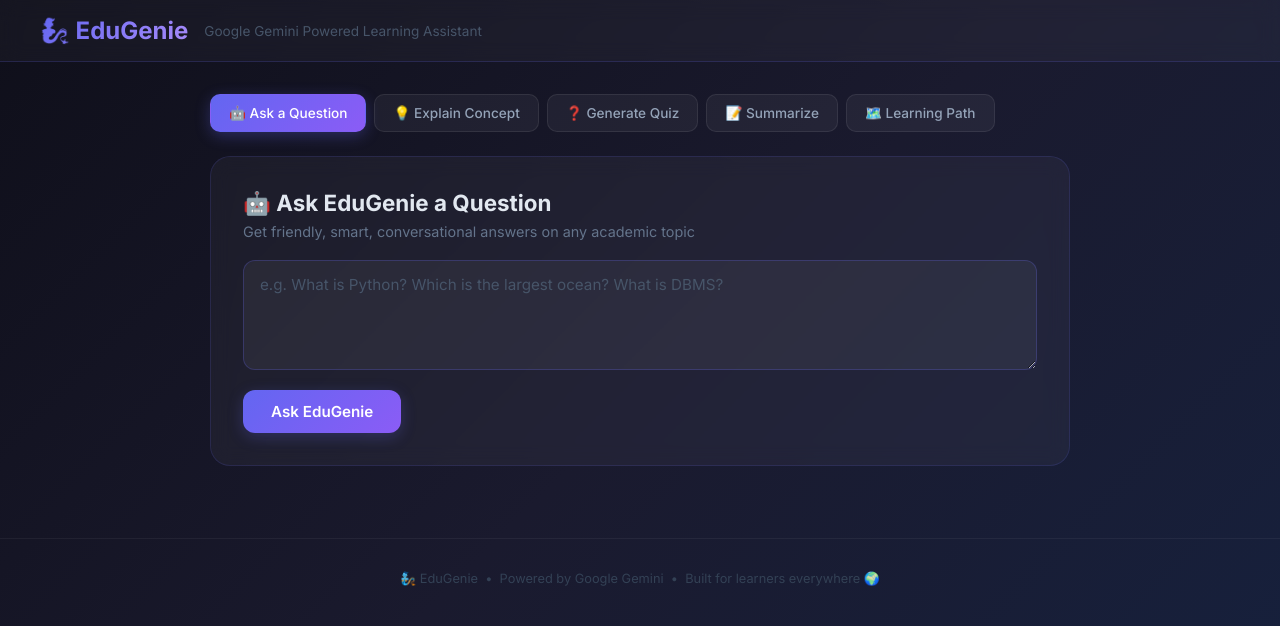
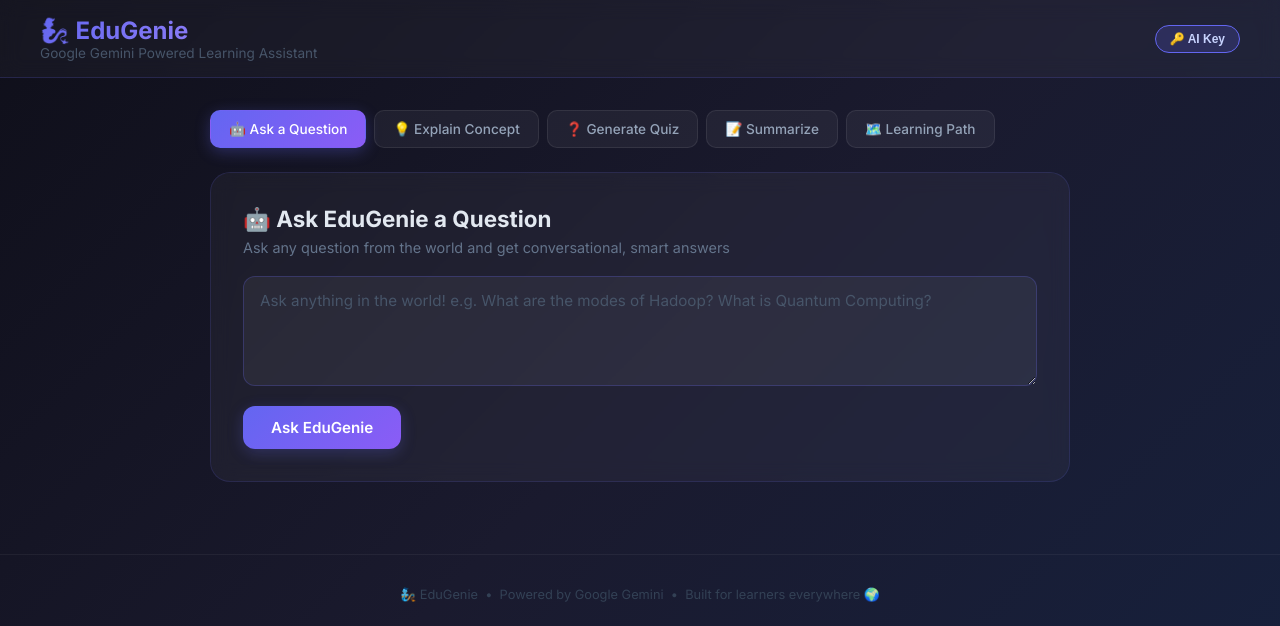
Before and after one commit to Afrose0507/EduGenie-project, a FastAPI app: page / in a window 1280 px wide. Shown: the top 626 px of the page. Run offline with FastAPI, Linux system fonts and the light colour scheme.

Commit message:
Enable universal real-time AI answers for every question in the world

```diff
--- a/main.py
+++ b/main.py
@@ -17,32 +17,41 @@ app.mount("/static", StaticFiles(directory="static"), name="static")
 async def home():
     return FileResponse("templates/index.html")
 
+@app.get("/api/status")
+async def api_status():
+    has_key = bool(API_KEY and len(API_KEY) > 10)
+    return {
+        "status": "online",
+        "has_server_api_key": has_key,
+        "key_preview": f"{API_KEY[:6]}...{API_KEY[-4:]}" if has_key else "Not Configured on Render"
+    }
+
 @app.post("/qa")
 async def qa(question: str = Form(...), api_key: str = Form("")):
-    key = api_key or API_KEY
+    key = api_key.strip() or API_KEY
     result = get_answer(question, key)
     return JSONResponse({"result": result})
 
 @app.post("/explain")
 async def explain(topic: str = Form(...), api_key: str = Form("")):
-    key = api_key or API_KEY
+    key = api_key.strip() or API_KEY
     result = explain_concept(topic, key)
     return JSONResponse({"result": result})
 
 @app.post("/summarize")
 async def summarize(passage: str = Form(...), api_key: str = Form("")):
-    key = api_key or API_KEY
+    key = api_key.strip() or API_KEY
     result = summarize_text(passage, key)
     return JSONResponse({"result": result})
 
 @app.post("/quiz")
 async def quiz(passage: str = Form(...), api_key: str = Form("")):
-    key = api_key or API_KEY
+    key = api_key.strip() or API_KEY
     result = generate_quiz(passage, key)
     return JSONResponse({"result": result})
 
 @app.post("/learn/recommendations")
 async def learn(topic: str = Form(...), api_key: str = Form("")):
-    key = api_key or API_KEY
+    key = api_key.strip() or API_KEY
     result = get_learning_recommendations(topic, key)
     return JSONResponse({"result": result})
--- a/templates/index.html
+++ b/templates/index.html
@@ -9,12 +9,24 @@
 <script src="https://cdn.jsdelivr.net/npm/marked/marked.min.js"></script>
 </head>
 <body>
-<nav class="navbar">
-  <div class="nav-brand">🧞 EduGenie</div>
-  <div class="nav-subtitle">Google Gemini Powered Learning Assistant</div>
+<nav class="navbar" style="display:flex; justify-content:space-between; align-items:center;">
+  <div>
+    <div class="nav-brand">🧞 EduGenie</div>
+    <div class="nav-subtitle">Google Gemini Powered Learning Assistant</div>
+  </div>
+  <button id="keyToggleBtn" onclick="toggleKeyBox()" style="background:rgba(99,102,241,0.2); border:1px solid #6366f1; color:#c7d2fe; padding:6px 14px; border-radius:20px; font-size:12px; cursor:pointer; font-weight:600;">🔑 AI Key</button>
 </nav>
 
 <div class="container">
+  <!-- Optional API Key Setting -->
+  <div id="keyBox" style="display:none; margin-bottom:20px; background:rgba(99,102,241,0.08); border:1px solid rgba(99,102,241,0.3); border-radius:12px; padding:16px;">
+    <div style="display:flex; gap:10px; align-items:center;">
+      <input type="password" id="customApiKey" placeholder="Paste Gemini API Key (starts with AIzaSy...)" style="flex:1; padding:10px 14px; border-radius:8px; border:1px solid rgba(99,102,241,0.4); background:#0f172a; color:white; font-size:13px;">
+      <button onclick="saveApiKey()" style="padding:10px 18px; background:#6366f1; color:white; border:none; border-radius:8px; font-weight:600; cursor:pointer;">Save</button>
+    </div>
+    <div id="keyStatusText" style="color:#94a3b8; font-size:12px; margin-top:8px;">💡 Paste your Gemini key once. It saves on your device so EduGenie can answer <strong>ANY random question in the entire world</strong> using live Google AI!</div>
+  </div>
+
   <!-- TABS -->
   <div class="tabs">
     <button class="tab active" onclick="showTab('qa',this)">🤖 Ask a Question</button>
@@ -28,8 +40,8 @@
   <div id="qa" class="tab-content active">
     <div class="card">
       <h2>🤖 Ask EduGenie a Question</h2>
-      <p class="subtitle">Get friendly, smart, conversational answers on any academic topic</p>
-      <textarea id="qaInput" placeholder="e.g. What is Python? Which is the largest ocean? What is DBMS?"></textarea>
+      <p class="subtitle">Ask any question from the world and get conversational, smart answers</p>
+      <textarea id="qaInput" placeholder="Ask anything in the world! e.g. What are the modes of Hadoop? What is Quantum Computing?"></textarea>
       <button class="btn" onclick="submit('qa','question',qaInput,'qaResult')">Ask EduGenie</button>
       <div id="qaResult" class="result hidden"></div>
     </div>
@@ -40,7 +52,7 @@
     <div class="card">
       <h2>💡 Explain a Concept</h2>
       <p class="subtitle">Simplified explanations with real-world analogies</p>
-      <textarea id="explainInput" placeholder="e.g. Pythagoras Theorem, Photosynthesis, Gravity..."></textarea>
+      <textarea id="explainInput" placeholder="e.g. Modes of Hadoop, Pythagoras Theorem, Photosynthesis..."></textarea>
       <button class="btn" onclick="submit('explain','topic',explainInput,'explainResult')">Explain Concept</button>
       <div id="explainResult" class="result hidden"></div>
     </div>
@@ -51,7 +63,7 @@
     <div class="card">
       <h2>❓ Generate Quiz</h2>
       <p class="subtitle">Test your knowledge — 10 MCQs with instant feedback & answers</p>
-      <textarea id="quizInput" placeholder="e.g. Python Programming, Database Management, Solar System..."></textarea>
+      <textarea id="quizInput" placeholder="e.g. Hadoop, Database Management, Python, Solar System..."></textarea>
       <button class="btn" onclick="submitQuiz()">Generate 10-Question Quiz</button>
       <div id="quizResult" class="quiz-container hidden"></div>
     </div>
@@ -73,7 +85,7 @@
     <div class="card">
       <h2>🗺️ Learning Path Generator</h2>
       <p class="subtitle">Personalized step-by-step roadmap from beginner to advanced</p>
-      <textarea id="learnInput" placeholder="e.g. Python for Beginners, Machine Learning, Web Development..."></textarea>
+      <textarea id="learnInput" placeholder="e.g. Big Data with Hadoop, Python for AI, Full-Stack Web Dev..."></textarea>
       <button class="btn" onclick="submit('learn/recommendations','topic',learnInput,'learnResult')">Generate Roadmap</button>
       <div id="learnResult" class="result hidden"></div>
     </div>
@@ -85,6 +97,47 @@
 </footer>
 
 <script>
+function getActiveApiKey() {
+  return localStorage.getItem('edugenie_gemini_key') || '';
+}
+
+function toggleKeyBox() {
+  const box = document.getElementById('keyBox');
+  box.style.display = box.style.display === 'none' ? 'block' : 'none';
+  if (box.style.display === 'block') {
+    document.getElementById('customApiKey').value = getActiveApiKey();
+  }
+}
+
+function saveApiKey() {
+  const val = document.getElementById('customApiKey').value.trim();
+  if (val) {
+    localStorage.setItem('edugenie_gemini_key', val);
+    alert('✅ Gemini AI Key saved! EduGenie will now answer ANY random question from the entire world with live Google AI!');
+    document.getElementById('keyBox').style.display = 'none';
+    updateKeyBtn();
+  } else {
+    localStorage.removeItem('edugenie_gemini_key');
+    alert('API Key cleared.');
+    updateKeyBtn();
+  }
+}
+
+function updateKeyBtn() {
+  const btn = document.getElementById('keyToggleBtn');
+  if (getActiveApiKey()) {
+    btn.innerHTML = '✅ AI Connected';
+    btn.style.borderColor = '#10b981';
+    btn.style.color = '#6ee7b7';
+  } else {
+    btn.innerHTML = '🔑 AI Key';
+    btn.style.borderColor = '#6366f1';
+    btn.style.color = '#c7d2fe';
+  }
+}
+
+document.addEventListener('DOMContentLoaded', updateKeyBtn);
+
 function showTab(name,el){
   document.querySelectorAll('.tab-content').forEach(t=>t.classList.remove('active'));
   document.querySelectorAll('.tab').forEach(t=>t.classList.remove('active'));
@@ -114,7 +167,7 @@ async function submit(endpoint,fieldName,inputEl,resultId){
   resultEl.innerHTML='<div class="loading"><div class="spinner"></div> EduGenie is thinking...</div>';
   const formData=new FormData();
   formData.append(fieldName,input);
-  formData.append('api_key','');
+  formData.append('api_key', getActiveApiKey());
   try{
     const res=await fetch('/'+endpoint,{method:'POST',body:formData});
     const data=await res.json();
@@ -132,7 +185,7 @@ async function submitQuiz(){
   resultEl.innerHTML='<div class="loading"><div class="spinner"></div> Generating 10 quiz questions...</div>';
   const formData=new FormData();
   formData.append('passage',input);
-  formData.append('api_key','');
+  formData.append('api_key', getActiveApiKey());
   try{
     const res=await fetch('/quiz',{method:'POST',body:formData});
     const data=await res.json();
```
Also changed, not shown: qna.py (+21 -142 lines).
